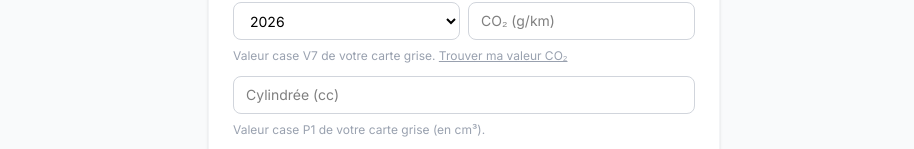
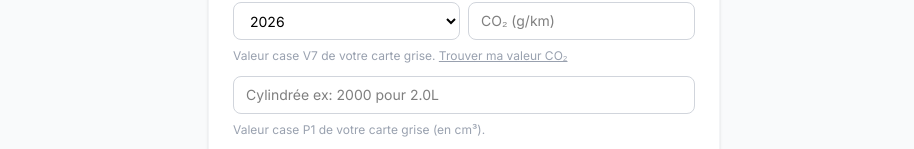
Before and after one commit to VicdSpt/CarTax, a Next.js app: page / in a window 1280 px wide. Shown: the part 319-468 px from the top of the page, without its empty margins (176-1090 px from the left). Built offline with nearby package versions, Linux system fonts and the light colour scheme.

Commit message:
fix: clarify cc field placeholder with litre conversion example

```diff
--- a/components/VehicleForm.tsx
+++ b/components/VehicleForm.tsx
@@ -152,7 +152,7 @@ export default function VehicleForm({ onSubmit, loading, accentColor = 'blue' }:
 
       <input
         type="number"
-        placeholder={form.kw > 0 ? 'Cylindrée (cc) — optionnel si kW connu' : 'Cylindrée (cc)'}
+        placeholder={form.kw > 0 ? 'Cylindrée ex: 2000 pour 2.0L (optionnel si kW connu)' : 'Cylindrée ex: 2000 pour 2.0L'}
         value={form.cc || ''}
         onChange={e => setForm(f => ({ ...f, cc: Number(e.target.value) }))}
         min={0}
```
